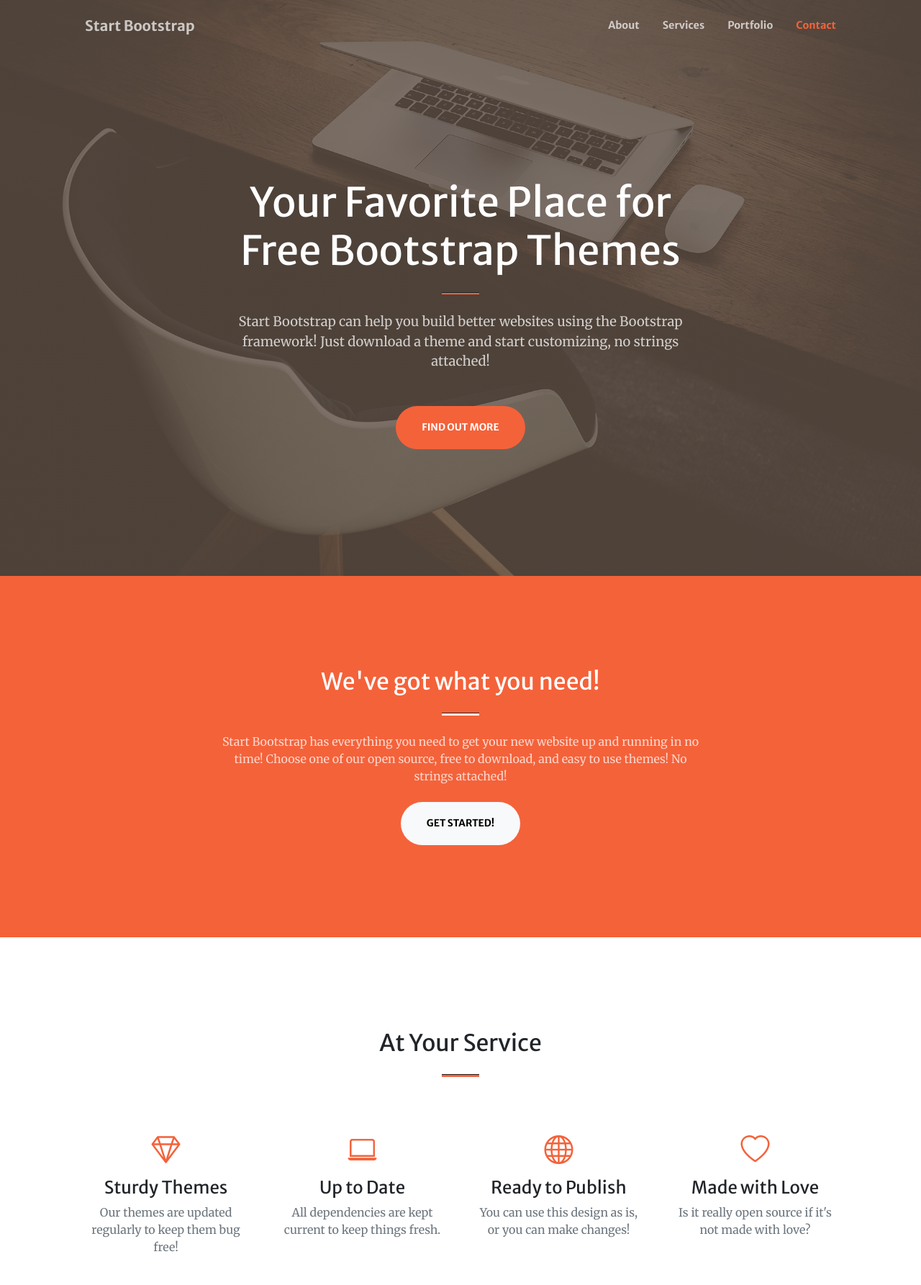
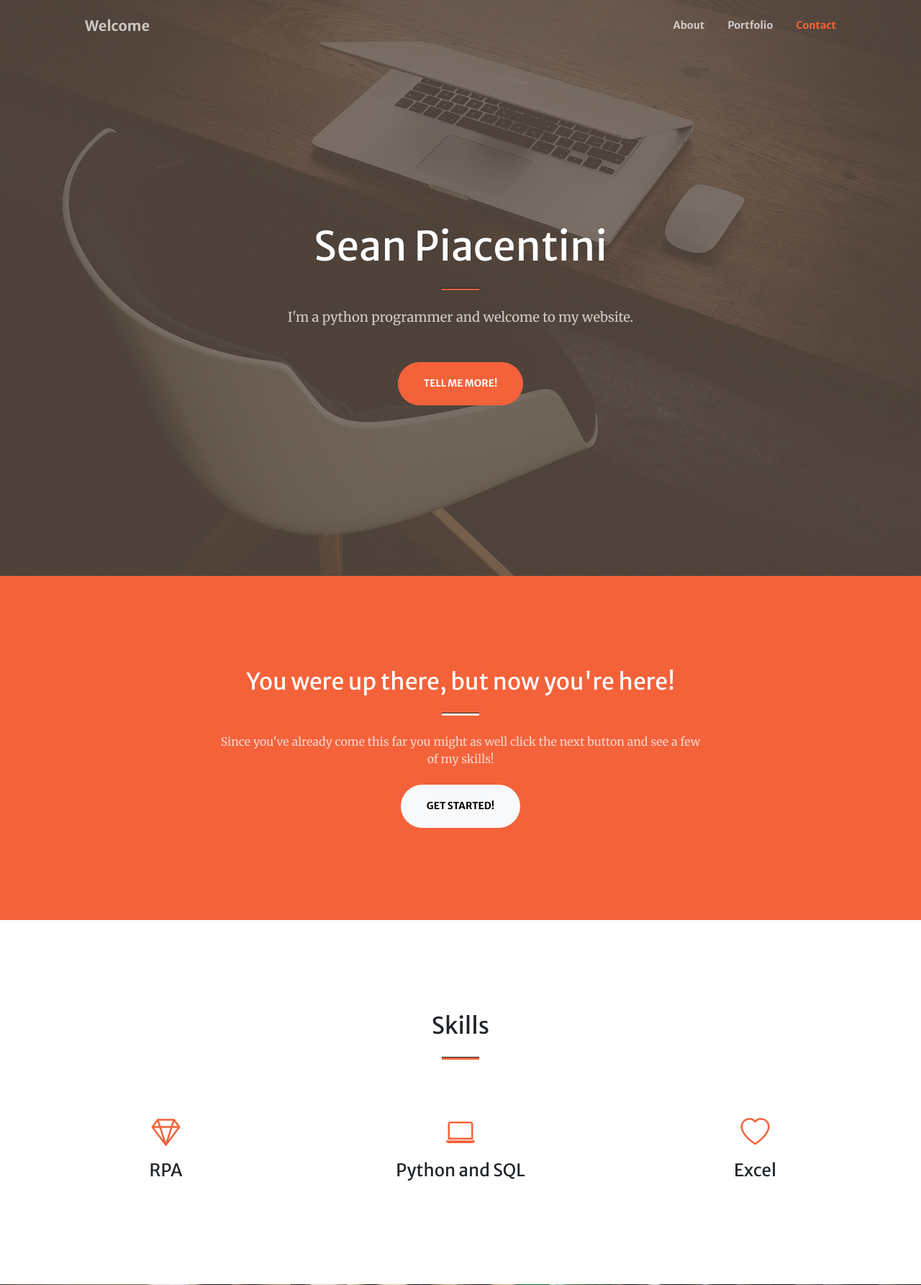
Before and after one commit to SeanRVACode/Professional-Portfolio, a Flask app: page / in a window 1280 px wide. Shown: the top 1785 px of the page at 72% size. Run offline with Flask 3, Linux system fonts and the light colour scheme; some libraries are stand-ins or nearby versions.

Commit message:
Formatting changes

```diff
--- a/Portfolio Website/main.py
+++ b/Portfolio Website/main.py
@@ -7,4 +7,15 @@
 
 @app.route('/')
 def home():
-    return render_template('index.html')
+    thumb_path = '.static/assets/img/portfolio/thumbnails/'
+    full_path = '.static/assets/img/portfolio/fullsize/'
+    return render_template('index.html',thumb_path=thumb_path,full_path=full_path)
+
+# Handles the redirect for thumbnail images so I don't have to type url_for a ton
+@app.route('/assets/img/portfolio/thumbnails/<img>')
+def thumbnails(img):
+    return redirect(f'/static/assets/portfolio/thumbnails/{img}')
+
+@app.route('/assets/img/portfolio/fullsize/<img>')
+def fullsize(img):
+    return redirect(f'/static/assets/portfolio/fullsize/img')
--- a/Portfolio Website/templates/index.html
+++ b/Portfolio Website/templates/index.html
@@ -2,34 +2,75 @@
 <html lang="en">
   <head>
     <meta charset="utf-8" />
-        <meta name="viewport" content="width=device-width, initial-scale=1, shrink-to-fit=no" />
+    <meta
+      name="viewport"
+      content="width=device-width, initial-scale=1, shrink-to-fit=no"
+    />
     <meta name="description" content="" />
     <meta name="author" content="" />
-        <title>Creative - Start Bootstrap Theme</title>
+    <title>Sean Piacentini</title>
     <!-- Favicon-->
-        <link rel="icon" type="image/x-icon" href="assets/favicon.ico" />
+    <link
+      rel="icon"
+      type="image/x-icon"
+      href="{{url_for('static',filename='assets/favicon.ico') }}"
+    />
     <!-- Bootstrap Icons-->
-        <link href="https://cdn.jsdelivr.net/npm/bootstrap-icons@1.5.0/font/bootstrap-icons.css" rel="stylesheet" />
+    <link
+      href="https://cdn.jsdelivr.net/npm/bootstrap-icons@1.5.0/font/bootstrap-icons.css"
+      rel="stylesheet"
+    />
     <!-- Google fonts-->
-        <link href="https://fonts.googleapis.com/css?family=Merriweather+Sans:400,700" rel="stylesheet" />
-        <link href="https://fonts.googleapis.com/css?family=Merriweather:400,300,300italic,400italic,700,700italic" rel="stylesheet" type="text/css" />
+    <link
+      href="https://fonts.googleapis.com/css?family=Merriweather+Sans:400,700"
+      rel="stylesheet"
+    />
+    <link
+      href="https://fonts.googleapis.com/css?family=Merriweather:400,300,300italic,400italic,700,700italic"
+      rel="stylesheet"
+      type="text/css"
+    />
     <!-- SimpleLightbox plugin CSS-->
-        <link href="https://cdnjs.cloudflare.com/ajax/libs/SimpleLightbox/2.1.0/simpleLightbox.min.css" rel="stylesheet" />
+    <link
+      href="https://cdnjs.cloudflare.com/ajax/libs/SimpleLightbox/2.1.0/simpleLightbox.min.css"
+      rel="stylesheet"
+    />
     <!-- Core theme CSS (includes Bootstrap)-->
-        <link href="css/styles.css" rel="stylesheet" />
+    <link
+      href="{{ url_for('static',filename='css/styles.css')}}"
+      rel="stylesheet"
+    />
   </head>
   <body id="page-top">
     <!-- Navigation-->
-        <nav class="navbar navbar-expand-lg navbar-light fixed-top py-3" id="mainNav">
+    <nav
+      class="navbar navbar-expand-lg navbar-light fixed-top py-3"
+      id="mainNav"
+    >
       <div class="container px-4 px-lg-5">
-                <a class="navbar-brand" href="#page-top">Start Bootstrap</a>
-                <button class="navbar-toggler navbar-toggler-right" type="button" data-bs-toggle="collapse" data-bs-target="#navbarResponsive" aria-controls="navbarResponsive" aria-expanded="false" aria-label="Toggle navigation"><span class="navbar-toggler-icon"></span></button>
+        <a class="navbar-brand" href="#page-top">Welcome</a>
+        <button
+          class="navbar-toggler navbar-toggler-right"
+          type="button"
+          data-bs-toggle="collapse"
+          data-bs-target="#navbarResponsive"
+          aria-controls="navbarResponsive"
+          aria-expanded="false"
+          aria-label="Toggle navigation"
+        >
+          <span class="navbar-toggler-icon"></span>
+        </button>
         <div class="collapse navbar-collapse" id="navbarResponsive">
           <ul class="navbar-nav ms-auto my-2 my-lg-0">
-                        <li class="nav-item"><a class="nav-link" href="#about">About</a></li>
-                        <li class="nav-item"><a class="nav-link" href="#services">Services</a></li>
-                        <li class="nav-item"><a class="nav-link" href="#portfolio">Portfolio</a></li>
-                        <li class="nav-item"><a class="nav-link" href="#contact">Contact</a></li>
+            <li class="nav-item">
+              <a class="nav-link" href="#about">About</a>
+            </li>
+            <li class="nav-item">
+              <a class="nav-link" href="#portfolio">Portfolio</a>
+            </li>
+            <li class="nav-item">
+              <a class="nav-link" href="#contact">Contact</a>
+            </li>
           </ul>
         </div>
       </div>
@@ -37,14 +78,18 @@
     <!-- Masthead-->
     <header class="masthead">
       <div class="container px-4 px-lg-5 h-100">
-                <div class="row gx-4 gx-lg-5 h-100 align-items-center justify-content-center text-center">
+        <div
+          class="row gx-4 gx-lg-5 h-100 align-items-center justify-content-center text-center"
+        >
           <div class="col-lg-8 align-self-end">
-                        <h1 class="text-white font-weight-bold">Your Favorite Place for Free Bootstrap Themes</h1>
+            <h1 class="text-white font-weight-bold">Sean Piacentini</h1>
             <hr class="divider" />
           </div>
           <div class="col-lg-8 align-self-baseline">
-                        <p class="text-white-75 mb-5">Start Bootstrap can help you build better websites using the Bootstrap framework! Just download a theme and start customizing, no strings attached!</p>
-                        <a class="btn btn-primary btn-xl" href="#about">Find Out More</a>
+            <p class="text-white-75 mb-5">
+              I'm a python programmer and welcome to my website.
+            </p>
+            <a class="btn btn-primary btn-xl" href="#about">Tell Me More!</a>
           </div>
         </div>
       </div>
@@ -54,9 +99,13 @@
       <div class="container px-4 px-lg-5">
         <div class="row gx-4 gx-lg-5 justify-content-center">
           <div class="col-lg-8 text-center">
-                        <h2 class="text-white mt-0">We've got what you need!</h2>
+            <h2 class="text-white mt-0">
+              You were up there, but now you're here!
+            </h2>
             <hr class="divider divider-light" />
-                        <p class="text-white-75 mb-4">Start Bootstrap has everything you need to get your new website up and running in no time! Choose one of our open source, free to download, and easy to use themes! No strings attached!</p>
+            <p class="text-white-75 mb-4">
+              Since you've already come this far you might as well click the next button and see a few of my skills!
+            </p>
             <a class="btn btn-light btn-xl" href="#services">Get Started!</a>
           </div>
         </div>
@@ -65,35 +114,44 @@
     <!-- Services-->
     <section class="page-section" id="services">
       <div class="container px-4 px-lg-5">
-                <h2 class="text-center mt-0">At Your Service</h2>
+        <h2 class="text-center mt-0">Skills</h2>
         <hr class="divider" />
         <div class="row gx-4 gx-lg-5">
           <div class="col-lg-3 col-md-6 text-center">
             <div class="mt-5">
               <div class="mb-2"><i class="bi-gem fs-1 text-primary"></i></div>
-                            <h3 class="h4 mb-2">Sturdy Themes</h3>
-                            <p class="text-muted mb-0">Our themes are updated regularly to keep them bug free!</p>
+              <h3 class="h4 mb-2">RPA</h3>
+              <p class="text-muted mb-0">
+                <!-- Can place text here if needed.-->
+              </p>
             </div>
           </div>
-                    <div class="col-lg-3 col-md-6 text-center">
+          <div class="col-lg-3 col-lg-6 text-center">
             <div class="mt-5">
-                            <div class="mb-2"><i class="bi-laptop fs-1 text-primary"></i></div>
-                            <h3 class="h4 mb-2">Up to Date</h3>
-                            <p class="text-muted mb-0">All dependencies are kept current to keep things fresh.</p>
+              <div class="mb-2">
+                <i class="bi-laptop fs-1 text-primary"></i>
+              </div>
+              <h3 class="h4 mb-2">Python and SQL</h3>
+              <p class="text-muted mb-0">
+                <!-- You can put text here if you need -->
+              </p>
             </div>
           </div>
-                    <div class="col-lg-3 col-md-6 text-center">
+          <!-- <div class="col-lg-3 col-md-6 text-center">
             <div class="mt-5">
               <div class="mb-2"><i class="bi-globe fs-1 text-primary"></i></div>
               <h3 class="h4 mb-2">Ready to Publish</h3>
-                            <p class="text-muted mb-0">You can use this design as is, or you can make changes!</p>
+              <p class="text-muted mb-0">
+                You can use this design as is, or you can make changes!
+              </p>
             </div>
-                    </div>
+          </div> -->
           <div class="col-lg-3 col-md-6 text-center">
             <div class="mt-5">
               <div class="mb-2"><i class="bi-heart fs-1 text-primary"></i></div>
-                            <h3 class="h4 mb-2">Made with Love</h3>
-                            <p class="text-muted mb-0">Is it really open source if it's not made with love?</p>
+              <h3 class="h4 mb-2">Excel</h3>
+              <p class="text-muted mb-0"><!-- Can place text here if needed --></p>
+              </p>
             </div>
           </div>
         </div>
@@ -161,12 +267,16 @@
       </div>
     </div>
     <!-- Call to action-->
-        <section class="page-section bg-dark text-white">
+    <!-- <section class="page-section bg-dark text-white">
       <div class="container px-4 px-lg-5 text-center">
         <h2 class="mb-4">Free Download at Start Bootstrap!</h2>
-                <a class="btn btn-light btn-xl" href="https://startbootstrap.com/theme/creative/">Download Now!</a>
+        <a
+          class="btn btn-light btn-xl"
+          href="https://startbootstrap.com/theme/creative/"
+          >Download Now!</a
+        >
       </div>
-        </section>
+    </section> -->
     <!-- Contact-->
     <section class="page-section" id="contact">
       <div class="container px-4 px-lg-5">
@@ -221,37 +372,55 @@
                   <div class="fw-bolder">Form submission successful!</div>
                   To activate this form, sign up at
                   <br />
-                                    <a href="https://startbootstrap.com/solution/contact-forms">https://startbootstrap.com/solution/contact-forms</a>
+                  <a href="https://startbootstrap.com/solution/contact-forms"
+                    >https://startbootstrap.com/solution/contact-forms</a
+                  >
                 </div>
               </div>
               <!-- Submit error message-->
               <!---->
               <!-- This is what your users will see when there is-->
               <!-- an error submitting the form-->
-                            <div class="d-none" id="submitErrorMessage"><div class="text-center text-danger mb-3">Error sending message!</div></div>
+              <div class="d-none" id="submitErrorMessage">
+                <div class="text-center text-danger mb-3">
+                  Error sending message!
+                </div>
+              </div>
               <!-- Submit Button-->
-                            <div class="d-grid"><button class="btn btn-primary btn-xl disabled" id="submitButton" type="submit">Submit</button></div>
+              <div class="d-grid">
+                <button
+                  class="btn btn-primary btn-xl disabled"
+                  id="submitButton"
+                  type="submit"
+                >
+                  Submit
+                </button>
+              </div>
             </form>
           </div>
         </div>
         <div class="row gx-4 gx-lg-5 justify-content-center">
           <div class="col-lg-4 text-center mb-5 mb-lg-0">
             <i class="bi-phone fs-2 mb-3 text-muted"></i>
-                        <div>+1 (555) 123-4567</div>
+            <!-- <div>+1 (555) 123-4567</div> -->
           </div>
         </div>
       </div>
     </section>
     <!-- Footer-->
     <footer class="bg-light py-5">
-            <div class="container px-4 px-lg-5"><div class="small text-center text-muted">Copyright &copy; 2023 - Company Name</div></div>
+      <div class="container px-4 px-lg-5">
+        <div class="small text-center text-muted">
+          Copyright &copy; 2024 - Sean Piacentini
+        </div>
+      </div>
     </footer>
     <!-- Bootstrap core JS-->
     <script src="https://cdn.jsdelivr.net/npm/bootstrap@5.2.3/dist/js/bootstrap.bundle.min.js"></script>
     <!-- SimpleLightbox plugin JS-->
     <script src="https://cdnjs.cloudflare.com/ajax/libs/SimpleLightbox/2.1.0/simpleLightbox.min.js"></script>
     <!-- Core theme JS-->
-        <script src="js/scripts.js"></script>
+    <script src="{{ url_for('static',filename='js/scripts.js') }}"></script>
     <!-- * * * * * * * * * * * * * * * * * * * * * * * * * * * * * * * * * * * * * * * *-->
     <!-- * *                               SB Forms JS                               * *-->
     <!-- * * Activate your form at https://startbootstrap.com/solution/contact-forms * *-->
```
Also changed, not shown: other parts of Portfolio Website/templates/index.html (+111 -22 lines), Portfolio Website/templates/header.html (deleted, +0 -12 lines). Lines whose indentation alone changed are shown as unchanged.
